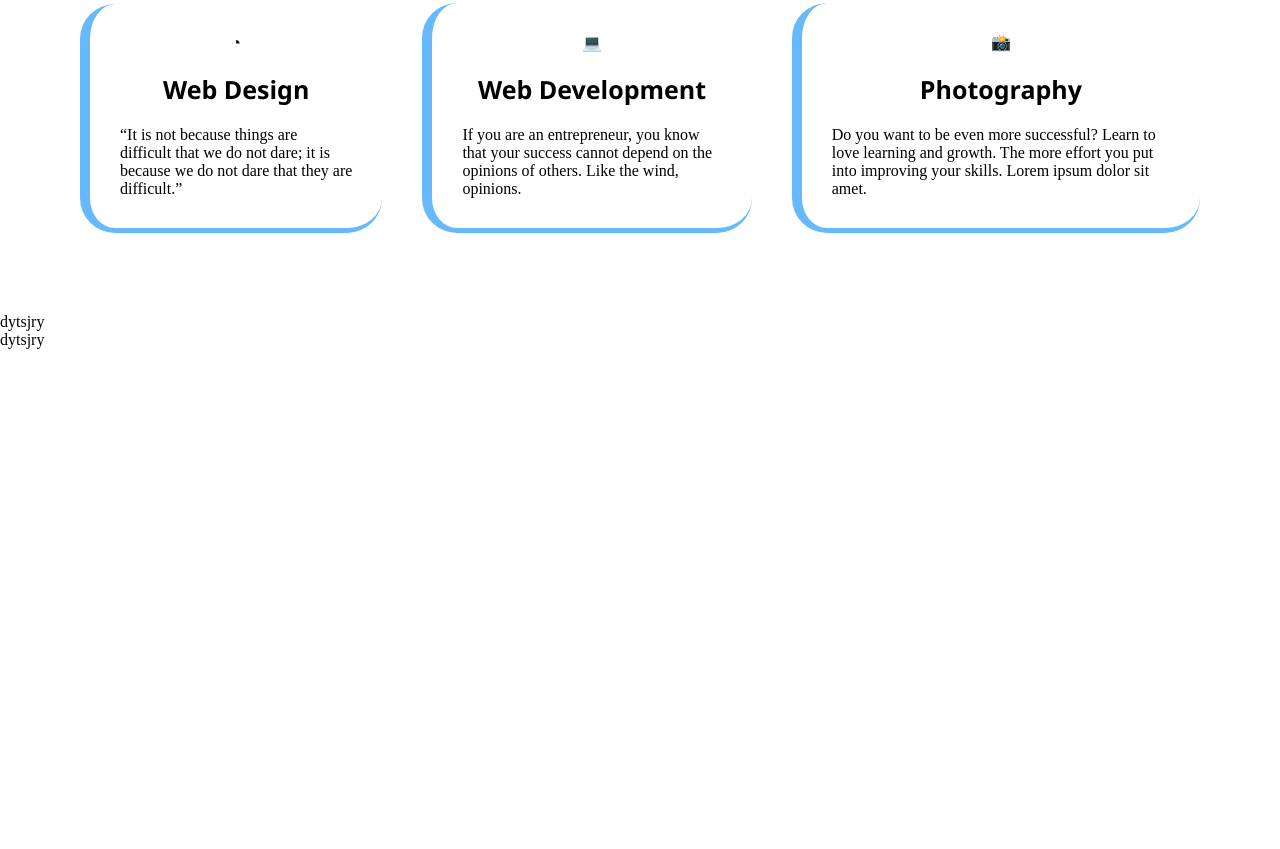
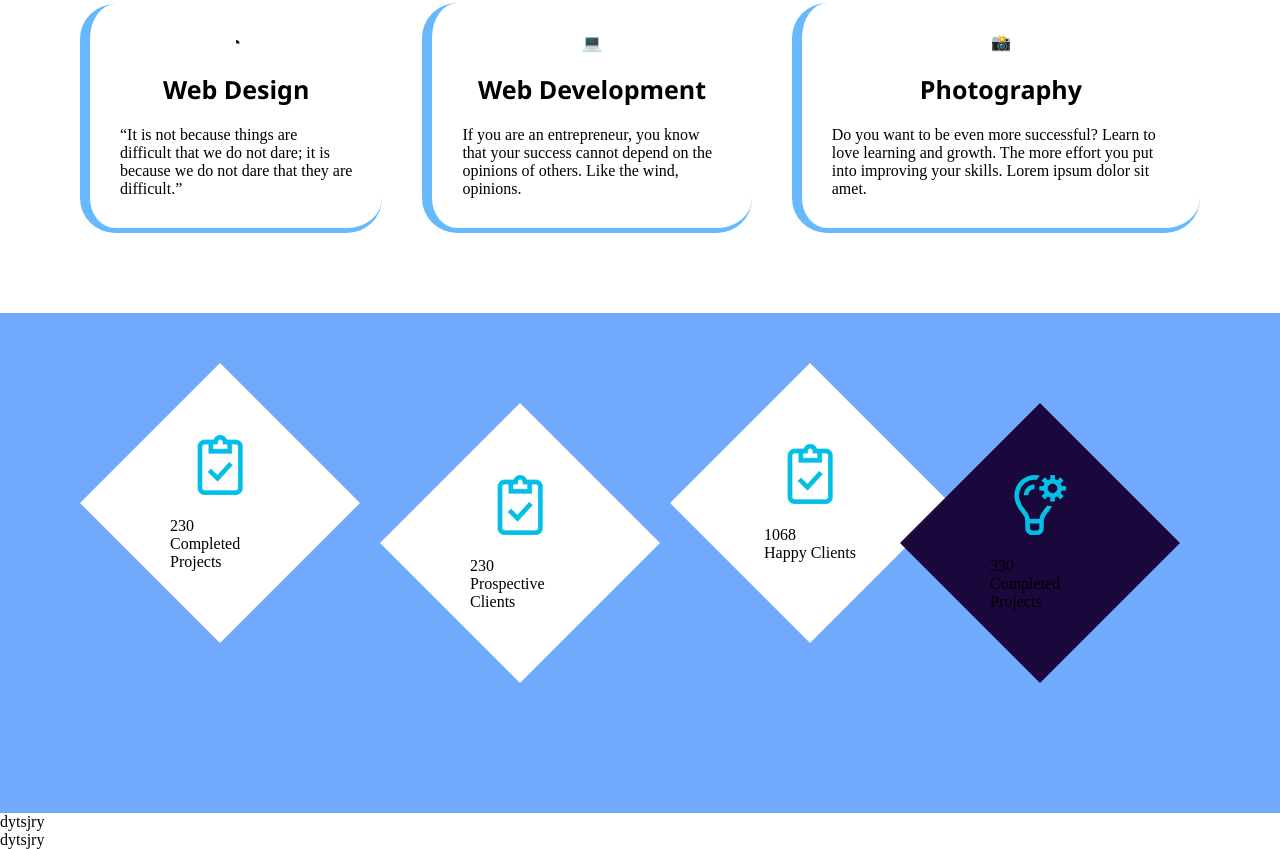
Before and after one commit to charlotteseyab/charlottee-portfolio, a plain HTML site: page index.html in a window 1280 px wide. Shown: the part 1471-2320 px from the top of the page. Before the commit the page ends 1820 px from the top, so only its background shows below. Drawn offline with Linux system fonts and the light colour scheme.

Commit message:
added updates to the project

```diff
--- a/index.html
+++ b/index.html
@@ -70,7 +70,24 @@
         </div>
     </section>
     <section>
-
+        <div class="statistics">
+        <div class="statistics-items itm1">
+            <span><img src="./assets/img/checklist.png" alt=""></span><br>
+            <span>230 <br> Completed Projects</span>
+        </div>
+         <div class="statistics-items itm2">
+            <span><img src="./assets/img/person.png" alt=""></span><br>
+            <span>1068 <br> Happy Clients</span>
+         </div>
+         <div class="statistics-items itm3">
+            <span><img src="./assets/img/hand.png" alt=""></span><br>
+            <span>230 <br> Prospective Clients</span>
+         </div>
+         <div class="statistics-items itm4">
+            <span><img src="./assets/img/bulb.png" alt=""></span><br>
+            <span>330 <br> Completed Projects</span>
+         </div>
+         </div>
     </section>
     <section>dytsjry</section>
     <section>dytsjry</section>
--- a/styles.css
+++ b/styles.css
@@ -51,6 +51,7 @@ nav {
     border: none;
     color: white;
     border-radius: 5px;
+    box-shadow: 5px 10px black;
 }
 
 .btn1:hover {
@@ -65,6 +66,7 @@ nav {
     color: black;
     width: 125px;
     border-radius: 5px;
+    box-shadow: 5px 10px #8392FD;
 }
 
 .btn2:hover {
@@ -222,3 +224,62 @@ nav {
     font-size: 25px;
     font-family:'Segoe UI', Tahoma, Geneva, Verdana, sans-serif;
 }
+
+span:hover{
+    background-color:#DDE7FF ;
+}
+
+.my-items h4:hover{
+    background-color: #DDE7FF;
+}
+
+.statistics{
+    display: flex;
+    flex-direction: row;
+    align-items: center;
+    justify-content: center;
+    background-color: #71A9FD;
+    padding: 100px;
+    position: relative;
+    height: 300px;
+}
+
+.statistics-items{
+    clip-path: polygon(50% 0%, 100% 50%, 50% 100%, 0% 50%);
+    height: 100px;
+    width: 100px;
+    padding: 90px;
+    background-color: white;
+    display: flex;
+    flex-direction: column;
+    align-items: center;
+    justify-content: center;
+}
+
+.itm1{
+    position: absolute;
+    top: 50px;
+    bottom: 10px;
+    left: 80px;
+}
+.itm2{
+    position: absolute;
+    top: 50px;
+    bottom: 10px;
+    left: 670px;
+}
+
+.itm3{
+    position: absolute;
+    top: 90px;
+    bottom: 40px;
+    left: 380px;
+}
+
+.itm4{
+    position: absolute;
+    right: 100px;
+    top: 90px;
+    bottom: 20px;
+    background-color: #1A083D;
+}
```
